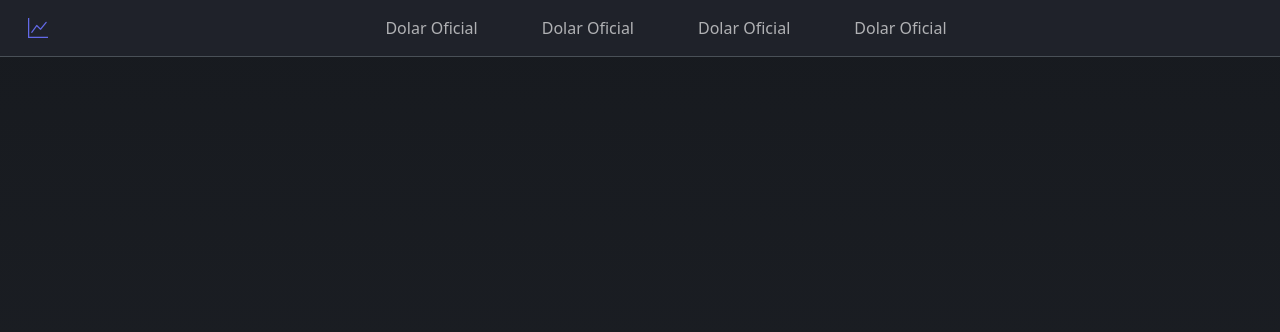
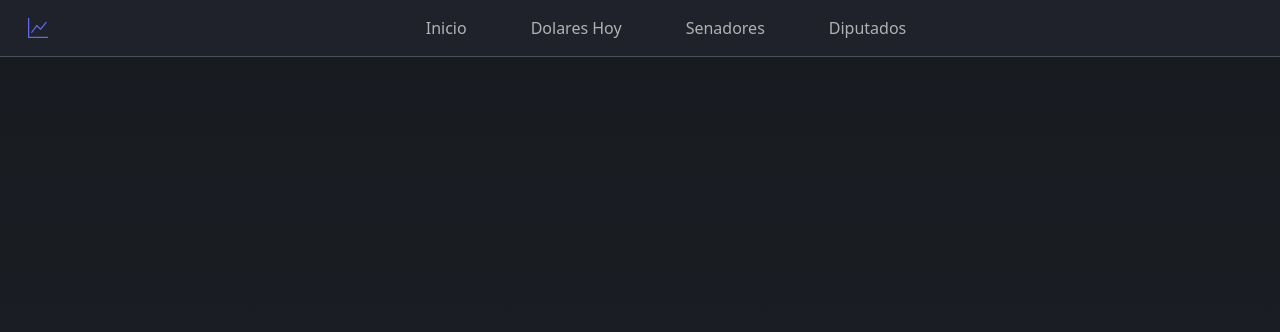
Before and after one commit to RodrigoDelgado005/AR, a plain HTML site: page index.html in a window 1280 px wide. Shown: the top 332 px of the page. Drawn offline with nearby package versions, Linux system fonts and the light colour scheme; no server answers.

Commit message:
Tu mensaje de commit

```diff
--- a/index.html
+++ b/index.html
@@ -21,23 +21,23 @@
                 <div class="collapse navbar-collapse justify-content-center" id="navbarSupportedContent">
                     <ul class="navbar-nav mb-2 mb-lg-0 mx-auto d-flex gap-5">
                         <li class="nav-item">
-                            <a href="#" class="nav-link" aria-current="page">
-                                Dolar Oficial
+                            <a href="#inicio" class="nav-link" aria-current="page">
+                                Inicio
                             </a>
                         </li>
                         <li class="nav-item">
-                            <a href="#" class="nav-link" aria-current="page">
-                                Dolar Oficial
+                            <a href="#valorDolar" class="nav-link" aria-current="page">
+                                Dolares Hoy
                             </a>
                         </li>
                         <li class="nav-item">
-                            <a href="#" class="nav-link" aria-current="page">
-                                Dolar Oficial
+                            <a href="#senadores" class="nav-link" aria-current="page">
+                                Senadores
                             </a>
                         </li>
                         <li class="nav-item">
-                            <a href="#" class="nav-link" aria-current="page">
-                                Dolar Oficial
+                            <a href="#diputados" class="nav-link" aria-current="page">
+                                Diputados
                             </a>
                         </li>
                     </ul>
@@ -45,7 +45,7 @@
             </div>
         </nav>
     <main>
-        <section class="hero d-flex align-items-center justify-content-center min-vh-100 ">
+        <section id="inicio" class="hero d-flex align-items-center justify-content-center min-vh-100 ">
             <div class="container">
                 <div class="row align-items-center">
                     <div class="col-md-6 text-start">
@@ -62,13 +62,13 @@
                 </div>
             </div>
         </section>
-        <section>
+        <section id="valorDolar">
             <div class="container py-5">
                 <div class="container-dolar row gap-5 text-center"></div>
             </div>
         </section>
         <hr>
-        <section class="dataSenadores">
+        <section id="senadores" class="dataSenadores">
             <div class="container py-5">
                 <h1 class="text-center">Senadores</h1>
                 <canvas id="myChart" width="400" height="400"></canvas>
@@ -82,7 +82,7 @@
             </div>
         </section>
         <hr>
-        <section class="dataDiputados">
+        <section id="diputados" class="dataDiputados">
             <div class="container py-5">
                 <h1 class="text-center">Diputados</h1>
                 <canvas id="cantDip" width="400" height="400"></canvas>
```
